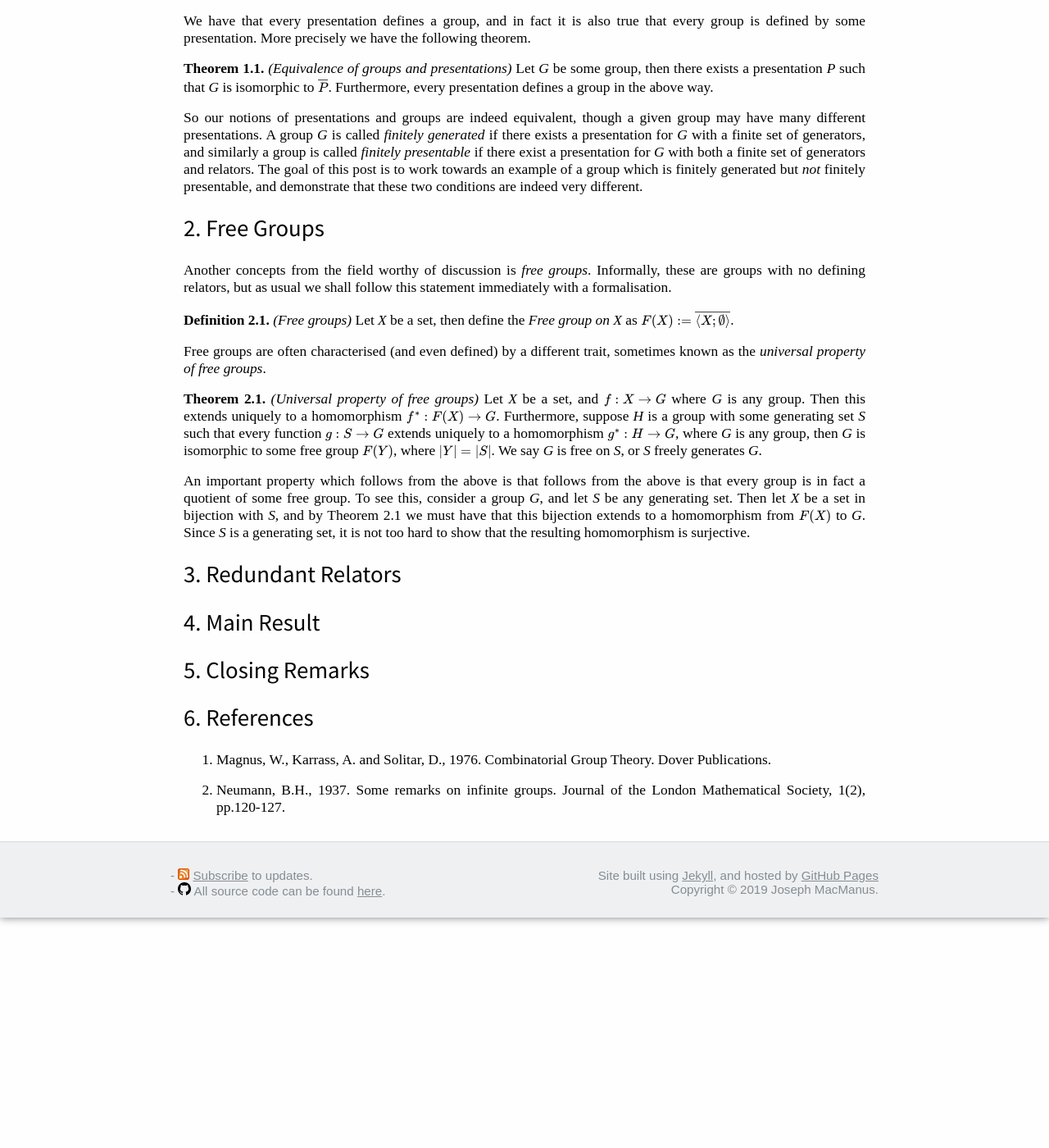
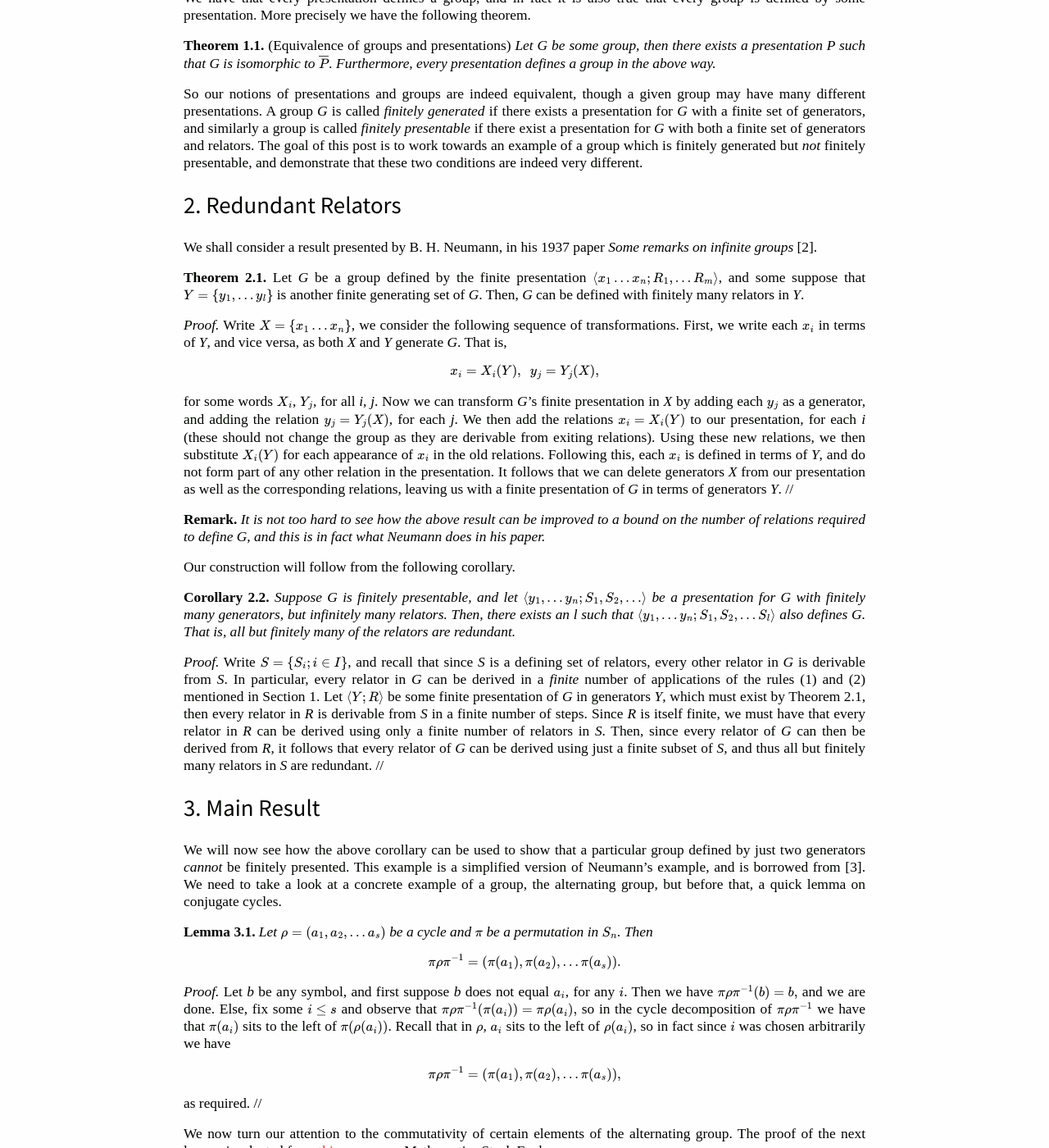
Before and after one commit to tiepdotme/jpmacmanus.me, a Jekyll site: the page built from _posts/2019-10-11-finitepres.md, in a window 1280 px wide and 1400 px high, scrolled down 1176 px. Shown: the whole window at 82% size. Built offline with Jekyll 4.4.1, drawn with Linux system fonts in a browser that asks for light colours; formulas are drawn with MathJax 3; comment, search, counter and statistics services are not loaded; some of the changed text lies outside the part shown.

Commit message:
first draft of finitepres

```diff
--- a/_posts/2019-10-11-finitepres.md
+++ b/_posts/2019-10-11-finitepres.md
@@ -7,27 +7,25 @@
 
 In this post we will work towards an example of a finitely generated group that cannot be expressed by any finite presentation.
 
-I will assume a working knowledge of group theory, however much of the tools and notation used will be defined within this post as usual, for the sake of self-containment.
+For the sake of brevity, I will assume a working knowledge of combinatorial group theory and group presentations, however an informal exposition will be provided in Section 1.
 
-## 1. Background on group presentations
+## 1. Background
 
-Very briefly we shall restate some important definitions and results with the goal of building up to our main question. The reader who is familiar with such notions can safely skip this section. *Combinatorial Group Theory* is the study of defining groups with a set of *generators*, and another set of *words* in these generators known as *relators*. More formally, we have the following definitions.
+Very briefly we shall restate some important definitions and results regarding group presentations with the goal of building up to our main question, the reader who is familiar with such notions can safely skip this section. We will be roughly following the definitions laid out by Magnus in [1]. *Combinatorial Group Theory* is the study of defining groups with a set of *generators*, and another set of *words* in these generators known as *relators*. More formally, we have the following definitions.
 
-**Definition 1.1.** *(Words)* Let *X* be a set of *n* symbols and for any symbol \\(x\\) in *X*, define its formal inverse as a new symbol \\(x^{-1}\\). Similarly, the inverse of a symbol \\(x^{-1}\\) is defined as just \\((x^{-1})^{-1} = x\\). Let *X\** be the set of words in these symbols and their inverses (including the empty word, denoted 1), where a word is a finite sequence of symbols. Furthermore, define the formal inverse of a word *w* in *X\** as
+**Definition 1.1.** (Words) *Let X be a set of n symbols and for any symbol \\(x\\) in X, define its formal inverse as a new symbol \\(x^{-1}\\). Similarly, the inverse of a symbol \\(x^{-1}\\) is defined as just \\((x^{-1})^{-1} = x\\). Let X\* be the set of words in these symbols and their inverses (including the empty word, denoted 1), where a word is a finite sequence of symbols. Furthermore, define the formal inverse of a word w in X\* as*
 
 $$
 w^{-1} = (x_1 x_2 \ldots x_n)^{-1} = x_n^{-1} \ldots x_2^{-1} x_1^{-1}
 $$
 
-where each \\(x_i\\) is either an element of *X* or the inverse of one. Given two words *w* and *v*, we define their *juxtaposition* *wv* as concatenation in the obvious sense. A word *v* is a subword of another word *w* if it itself appears as a contiguous block within *w*.
+where each \\(x_i\\) is either an element of *X* or the inverse of one. Given two words *w* and *v*, we define their *juxtaposition* *wv* as concatenation in the obvious sense. A word *v* is a subword of another word *w* if it itself appears as a contiguous block within *w*. We may parameterise a word $$w(x,y,z \ldots)$$ or $$w(X)$$ to denote the set of symbols appearing in *w*.
 
-**Definition 1.2.** *(Group presentations)* Let *X* be a set of symbols, then a *presentation* is a pair
-
+**Definition 1.2.** (Group presentations) *Let X be a set of symbols, then a presentation is a pair*
 $$
 \langle X ; R \rangle
 $$
-
-where *R* is some subset of *X\**. Elements of *X* are known as generators, and elements of *R* are known as relators.
+*where R is some subset of X\*. Elements of X are known as generators, and elements of R are known as relators.*
 
 We say two words *w* and *v* in *X\** are equivalent if *v* can be obtained from *w* by a finite sequence of the following operations.
 
@@ -45,32 +43,124 @@
 
 We have that every presentation defines a group, and in fact it is also true that every group is defined by some presentation. More precisely we have the following theorem.
 
-**Theorem 1.1.** *(Equivalence of groups and presentations)* Let *G* be some group, then there exists a presentation *P* such that *G* is isomorphic to \\(\overline{P}\\). Furthermore, every presentation defines a group in the above way.
+**Theorem 1.1.** (Equivalence of groups and presentations) *Let G be some group, then there exists a presentation P such that G is isomorphic to \\(\overline{P}\\). Furthermore, every presentation defines a group in the above way.*
 
 So our notions of presentations and groups are indeed equivalent, though a given group may have many different presentations. A group *G* is called *finitely generated* if there exists a presentation for *G* with a finite set of generators, and similarly a group is called *finitely presentable* if there exist a presentation for *G* with both a finite set of generators and relators. The goal of this post is to work towards an example of a group which is finitely generated but *not* finitely presentable, and demonstrate that these two conditions are indeed very different.
 
-## 2. Free Groups
+## 2. Redundant Relators
 
-Another concepts from the field worthy of discussion is *free groups*. Informally, these are groups with no defining relators, but as usual we shall follow this statement immediately with a formalisation.
+We shall consider a result presented by B. H. Neumann, in his 1937 paper *Some remarks on infinite groups* [2].
 
-**Definition 2.1.** *(Free groups)* Let *X* be a set, then define the *Free group on X* as $$F(X) := \overline {\langle X ; \emptyset \rangle}$$.
+**Theorem 2.1.** Let *G* be a group defined by the finite presentation
+$$
+\langle x_1 \ldots x_n ; R_1, \ldots R_m \rangle
+$$, and some suppose that
+$$
+Y = \{y_1, \ldots y_l\}
+$$
+is another finite generating set of *G*. Then, *G* can be defined with finitely many relators in *Y*.
 
-Free groups are often characterised (and even defined) by a different trait, sometimes known as the *universal property of free groups*.
+*Proof.* Write $$X=\{ x_1 \ldots x_n \}$$, we consider the following sequence of transformations. First, we write each $$x_i$$ in terms of *Y*, and vice versa, as both *X* and *Y* generate *G*. That is,
 
-**Theorem 2.1.** *(Universal property of free groups)* Let *X* be a set, and $$f : X \to G$$ where *G* is any group. Then this extends uniquely to a homomorphism $$f^* : F(X) \to G$$. Furthermore, suppose *H* is a group with some generating set *S* such that every function $$g : S \to G$$ extends uniquely to a homomorphism $$g^* : H \to G$$, where *G* is any group, then *G* is isomorphic to some free group $$F(Y)$$, where \\(\|Y\| = \|S\|\\). We say *G* is free on *S*, or *S* freely generates *G*.
-
-An important property which follows from the above is that follows from the above is that every group is in fact a quotient of some free group. To see this, consider a group *G*, and let *S* be any generating set. Then let *X* be a set in bijection with *S*, and by Theorem 2.1 we must have that this bijection extends to a homomorphism from $$F(X)$$ to *G*. Since *S* is a generating set, it is not too hard to show that the resulting homomorphism is surjective.
+$$
+x_i = X_i(Y), \ \ y_j = Y_j(X),
+$$
 
 <!--break-->
 
-## 3. Redundant Relators
+for some words $$X_i$$, $$Y_j$$, for all *i*, *j*. Now we can transform *G*'s finite presentation in *X* by adding each $$y_j$$ as a generator, and adding the relation $$y_j = Y_j(X)$$, for each *j*. We then add the relations $$x_i = X_i(Y)$$ to our presentation, for each *i* (these should not change the group as they are derivable from exiting relations). Using these new relations, we then substitute $$X_i(Y)$$ for each appearance of $$x_i$$ in the old relations. Following this, each $$x_i$$ is defined in terms of *Y*, and do not form part of any other relation in the presentation. It follows that we can delete generators *X* from our presentation as well as the corresponding relations, leaving us with a finite presentation of *G* in terms of generators *Y*. //
 
-## 4. Main Result
+**Remark.** *It is not too hard to see how the above result can be improved to a bound on the number of relations required to define G, and this is in fact what Neumann does in his paper.*
 
-## 5. Closing Remarks
+Our construction will follow from the following corollary.
 
-## 6. References
+**Corollary 2.2.** *Suppose G is finitely presentable, and let*
+$$
+\langle y_1, \ldots y_n ; S_1, S_2, \ldots \rangle
+$$
+*be a presentation for G with finitely many generators, but infinitely many relators. Then, there exists an l such that*
+$$
+\langle y_1, \ldots y_n ; S_1, S_2, \ldots S_l \rangle
+$$
+*also defines G. That is, all but finitely many of the relators are redundant.*
 
-1. Magnus, W., Karrass, A. and Solitar, D., 1976. Combinatorial Group Theory. Dover Publications.
+*Proof.* Write $$S = \{S_i ; i \in I\}$$, and recall that since *S* is a defining set of relators, every other relator in *G* is derivable from *S*. In particular, every relator in *G* can be derived in a *finite* number of applications of the rules (1) and (2) mentioned in Section 1. Let $$\langle Y ; R \rangle$$ be some finite presentation of *G* in generators *Y*, which must exist by Theorem 2.1, then every relator in *R* is derivable from *S* in a finite number of steps. Since *R* is itself finite, we must have that every relator in *R* can be derived using only a finite number of relators in *S*. Then, since every relator of *G* can then be derived from *R*, it follows that every relator of *G* can be derived using just a finite subset of *S*, and thus all but finitely many relators in *S* are redundant.  //
 
-2. Neumann, B.H., 1937. Some remarks on infinite groups. Journal of the London Mathematical Society, 1(2), pp.120-127.
+## 3. Main Result
+
+We will now see how the above corollary can be used to show that a particular group defined by just two generators *cannot* be finitely presented. This example is a simplified version of Neumann's example, and is borrowed from [3]. We need to take a look at a concrete example of a group, the alternating group, but before that, a quick lemma on conjugate cycles.
+
+**Lemma 3.1.** *Let $$\rho = (a_1, a_2, \ldots a_s)$$ be a cycle and $$\pi$$ be a permutation in $$S_n$$. Then*
+
+$$
+\pi \rho \pi^{-1} = (\pi (a_1), \pi (a_2), \ldots \pi (a_s)).
+$$
+
+*Proof.* Let *b* be any symbol, and first suppose *b* does not equal $$a_i$$, for any $$i$$. Then we have $$\pi \rho \pi^{-1} (b) = b,$$ and we are done. Else, fix some $$i \leq s$$ and observe that
+$$
+\pi \rho \pi^{-1} (\pi(a_i)) = \pi \rho (a_i),
+$$
+so in the cycle decomposition of $$\pi \rho \pi^{-1}$$ we have that $$\pi(a_i)$$ sits to the left of $$\pi(\rho(a_i))$$. Recall that in $$\rho$$, $$a_i$$ sits to the left of $$\rho(a_i)$$, so in fact since $$i$$ was chosen arbitrarily we have
+
+$$
+\pi \rho \pi^{-1} = (\pi (a_1), \pi (a_2), \ldots \pi (a_s)),
+$$
+
+as required. //
+
+We now turn our attention to the commutativity of certain elements of the alternating group. The proof of the next lemma is adapted from [this answer](https://math.stackexchange.com/a/3424779/629065) on Mathematics Stack Exchange.
+
+**Lemma 3.2.** *Let $$j \geq 7$$ be an odd integer, and let*
+
+$$
+\alpha = (1, \cdots j), \ \ \beta = (1, 2, 3)
+$$
+
+*be cycles in the alternating group $$A_j$$. Then $$\alpha^k \beta \alpha^{-k}$$ commutes with $$\beta$$ if $$3 \leq k \leq j-3$$, but not if $$k = j-2$$.*
+
+*Proof.* From Lemma 3.1, we can deduce that
+
+$$
+\begin{align}
+\alpha^k\beta\alpha^{-k}
+&=\left(\alpha^k\left(1\right),\  \alpha^k\left(2\right),\ \alpha^k\left(3\right)\right)\\
+&=\cases{\left(k+1,\ k+2, \ k+3\right)&if $\ 1\le k\le j-3$,\\
+\left(1,\ j-1, j\right)&if $\ k= j-2$.}
+\end{align}
+$$
+
+The remaining cases are not important. It is clear from here that if $$3 \leq k \leq j-3$$, we have that $$\beta$$ is completely disjoint from $$\alpha^k \beta \alpha^{-k}$$, and therefore these two elements must commute. As for the case where $$k = j-2$$, we calculate that
+
+$$ \beta \alpha^k \beta \alpha^{-k} = (1,2,3) (1, j-1, j) = (1,2,3,j-1,j), $$
+
+whereas
+
+$$ \alpha^k \beta \alpha^{-k} \beta = (1,j-1,j) (1, 2,3) = (1,j-1,j,2,3). $$
+
+Our result follows. //
+
+From here, we can prove our main result. A final notational remark, we notate the commutator $$[x,y] := xyx^{-1}y^{-1}$$.
+
+**Theorem 3.3.** *There exists a finitely generated group which is not finitely presentable.*
+
+*Proof.* Consider the group *G* defined by the presentation
+
+$$
+\langle a, b ; [a^{2k+1} b a^{-(2k+1)}, b], k \in \mathbb N \rangle,
+$$
+
+ and suppose *G* is finitely presentable. To ease notation, write $$c_k = [a^{2k+1} b a^{-(2k+1)}, b]$$, and consider the group $$A_{2l+3}$$, for $$l \geq 2$$. If we then consider the map $$a \mapsto \alpha$$, $$b \mapsto \beta$$, then it follows from Lemma 3.2 that for $$1 \leq k \leq l-1$$, $$c_k = 1$$ in $$A_{2l+3}$$, but $$c_l$$ does *not* equal 1. It follows that $$c_l$$ can't be derived from $$c_1, \ldots c_{l-1}$$. Since this is true for arbitrary $$l \geq 2$$, this contradicts Corollary 2.2, and so *G* cannot be finitely presentable. //
+
+## 4. Closing Remarks
+
+In [2], Neumann uses this result (with his slightly fancier example) to go on to show that there are in fact uncountably many groups defined with two generators, up to isomorphism. Of course, there are only countably many finitely presented groups up to isomorphism, so in fact even for finitely generated groups, being is finitely presentable is far from the norm.
+
+I have written this up, slightly adapting [3], as a small aside while I work on my project this year. My project concerns decision problems within combinatorial group theory, and indeed [3] (as well as much more literature) has formed a good part of my current reading.
+
+## 5. References
+
+1. Magnus, W., Karrass, A. and Solitar, D., 1976. *Combinatorial Group Theory*. Dover Publications.
+
+2. Neumann, B.H., 1937. *Some remarks on infinite groups*. Journal of the London Mathematical Society, 1(2), pp.120-127.
+
+3. Button, J., and Chiodo, M., 2016. *Infinite groups and decision problems*. Lecture notes, University of Cambridge. [Link](https://www.dpmms.cam.ac.uk/~mcc56/teaching/2015-16/Part%20III%20Infinite%20groups%20and%20decision%20problems%202015-16/Notes/Part%20III%20Infinite%20groups%20and%20decision%20problems%20notes%20v15%20FINAL.pdf).
```
